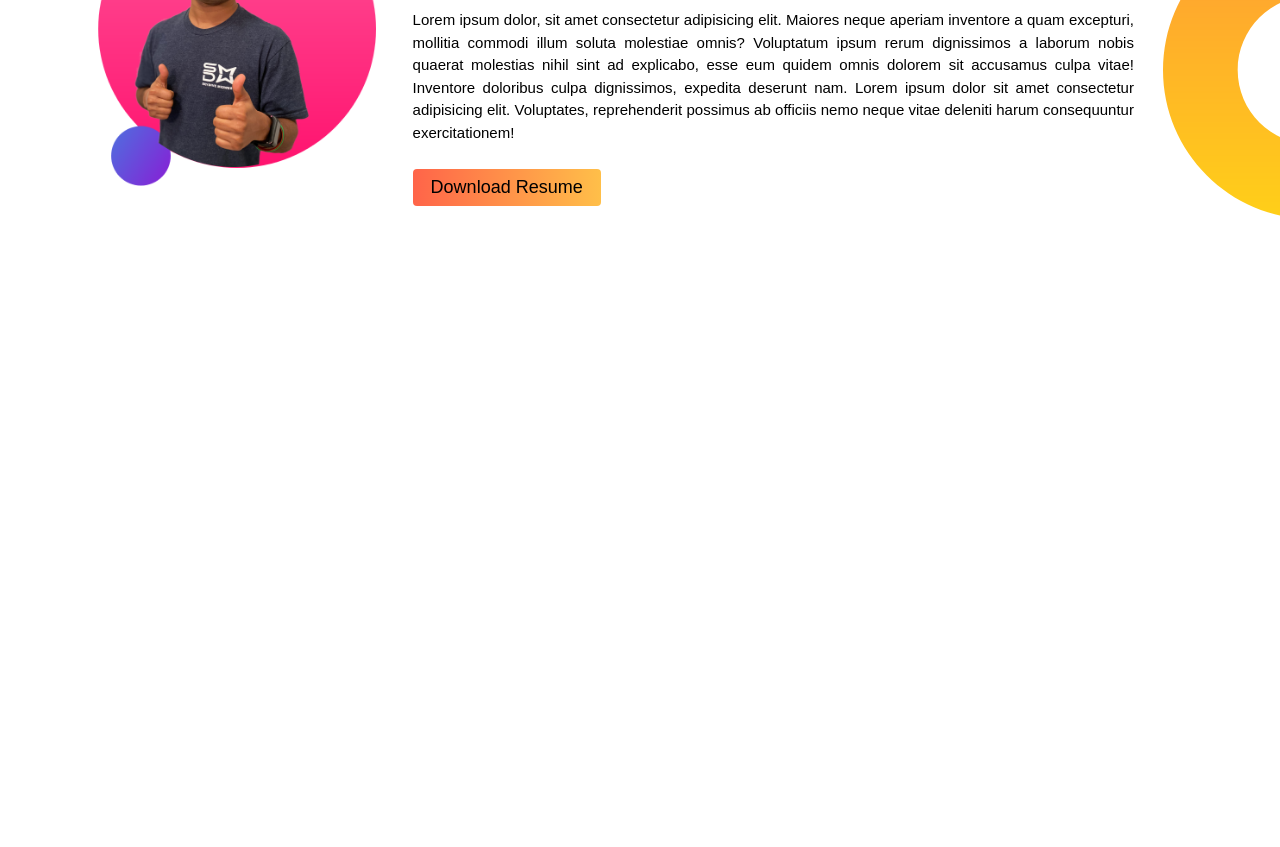
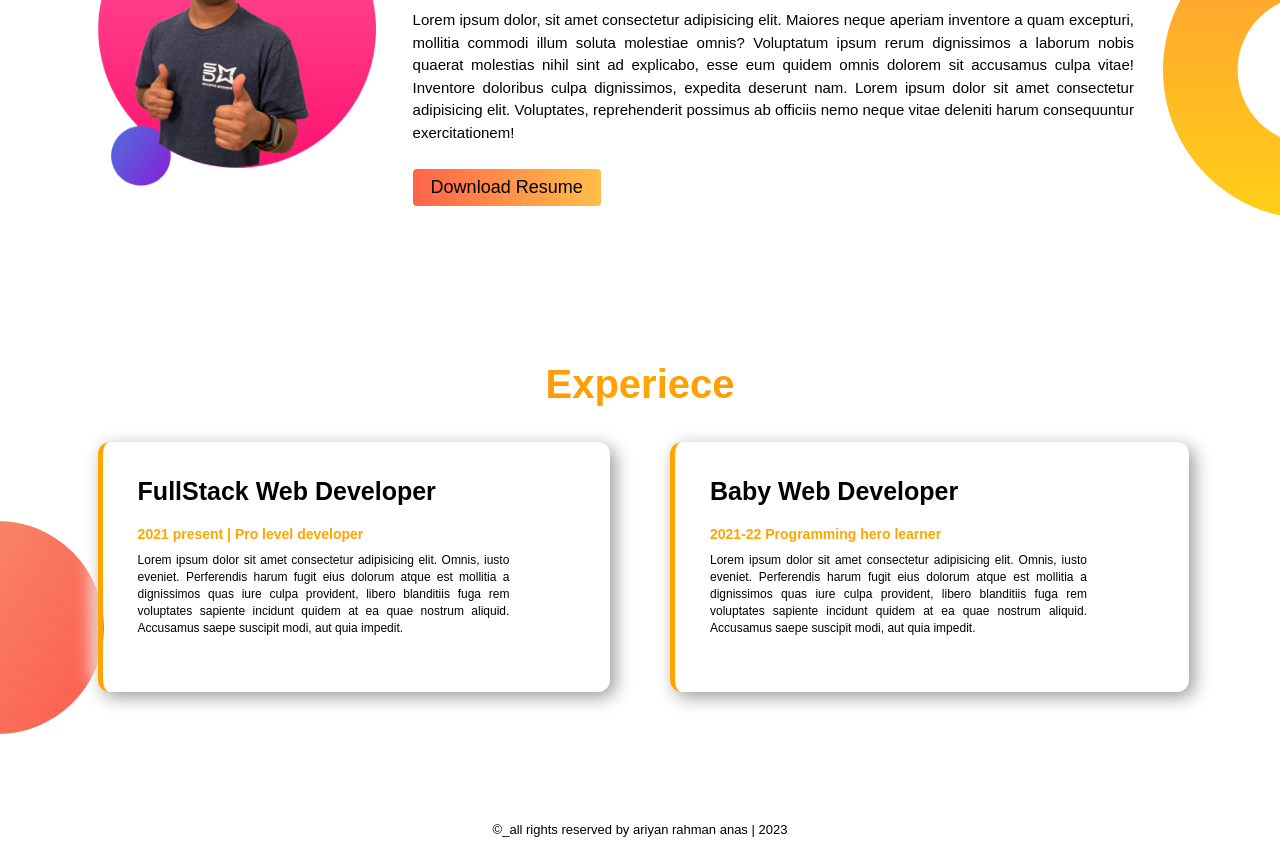
Before and after one commit to Ariyan-Rahamn-Anas/web_portfolio, a plain HTML site: page index.html in a window 1280 px wide. Shown: the part 690-1537 px from the top of the page. Before the commit the page ends 940 px from the top, so only its background shows below. Drawn offline with Linux system fonts and the light colour scheme.

Commit message:
finished P.hero starter website

```diff
--- a/index.html
+++ b/index.html
@@ -6,13 +6,17 @@
     <meta name="viewport" content="width=device-width, initial-scale=1.0">
     <title>Web_Portfolio_P.Hero</title>
 
+    <!-- ======================--- this is google font link ---======================= -->
     <link rel="preconnect" href="https://fonts.googleapis.com">
 <link rel="preconnect" href="https://fonts.gstatic.com" crossorigin>
 <link href="https://fonts.googleapis.com/css2?family=Great+Vibes&display=swap" rel="stylesheet">
 
+    <!-- ======================--- this is CSS link ---======================= -->
     <link rel="stylesheet" href="style.css">
 </head>
 <body style="font-family: sans-serif;" >
+
+    <!-- ====================--- header section is start here --========================= -->
     <section class="container">
         <div class="half-width">
             <h1 class="welcomeMsg">WELCOME to</h1>
@@ -25,18 +29,47 @@
             <img src="./img/jhankar.png" alt="">
         </div>
     </section>
+    <!-- ====================--- header section is end here --========================= -->
 
 
+    <!-- ====================--- dream section is start here --========================= -->
     <section class="dream-sec" >
         <div class="half-widthh">
             <img src="./img/jhankar2.png" alt="">
         </div>
         <div class="half-widthSS">
-            <h2>Big Dream</h2>
+            <h2 class="dream-secHead">Big Dream</h2>
             <h3>Become a web developer</h3>
             <p class="dream-p">Lorem ipsum dolor, sit amet consectetur adipisicing elit. Maiores neque aperiam inventore a quam excepturi, mollitia commodi illum soluta molestiae omnis? Voluptatum ipsum rerum dignissimos a laborum nobis quaerat molestias nihil sint ad explicabo, esse eum quidem omnis dolorem sit accusamus culpa vitae! Inventore doloribus culpa dignissimos, expedita deserunt nam. Lorem ipsum dolor sit amet consectetur adipisicing elit. Voluptates, reprehenderit possimus ab officiis nemo neque vitae deleniti harum consequuntur exercitationem! </p>
-            <a class="resume-btn" href="https://www.linkedin.com/in/ariyan-rahman-anas-699a11202/">Download Resume</a>
+            <a class="resume-btn" target="_blank" href="https://www.linkedin.com/in/ariyan-rahman-anas-699a11202/">Download Resume</a>
         </div>
     </section>
+    <!-- ====================--- dream section is end here --========================= -->
+
+
+    <!-- ====================--- expeerience section is start here --========================= -->
+        <h1 class="experience-secHead">Experiece</h1>
+    <section class="experience-sec">
+        <div class="left-div">
+            <h2>FullStack Web Developer</h2>
+            <h4>2021 present | Pro level developer</h4>
+            <p>Lorem ipsum dolor sit amet consectetur adipisicing elit. Omnis, iusto eveniet. Perferendis harum fugit eius dolorum atque est mollitia a dignissimos quas iure culpa provident, libero blanditiis fuga rem voluptates sapiente incidunt quidem at ea quae nostrum aliquid. Accusamus saepe suscipit modi, aut quia impedit.</p>
+        </div>
+        <div class="right-div" >
+            <h2>Baby Web Developer</h2>
+            <h4>2021-22 Programming hero learner</h4>
+            <p>Lorem ipsum dolor sit amet consectetur adipisicing elit. Omnis, iusto eveniet. Perferendis harum fugit eius dolorum atque est mollitia a dignissimos quas iure culpa provident, libero blanditiis fuga rem voluptates sapiente incidunt quidem at ea quae nostrum aliquid. Accusamus saepe suscipit modi, aut quia impedit.</p>
+        </div>
+    </section>
+    <!-- ====================--- expeerience section is end here --========================= -->
+
+
+    <!-- ====================--- footer section is here --========================= -->
+    <section>
+        <footer>
+            <p>&copy;_all rights reserved by ariyan rahman anas | 2023</p>
+        </footer>
+    </section>
+    <!-- ===============================--- THE--END --====================================  -->
 </body>
 </html>
--- a/style.css
+++ b/style.css
@@ -6,15 +6,16 @@
 html{
     font-size: 62.5%;
 }
+
+
+/* ====================--- header section is start here --========================= */
 .container{
     height: 58rem;
     display: grid;
     grid-template-columns: auto auto auto;
     grid-gap: 2rem;
     background-image: url(./img/top-banner.png);
-    /* background-image: linear-gradient(rgba(141, 221, 255, 0.1),rgba(143, 239, 250, 0.3)),url(./img/top-banner.png); */
     background-repeat: no-repeat;
-    /* border: 1px solid green; */
 }
 .half-width{
     margin-top: 15%;
@@ -25,11 +26,9 @@ html{
 .half-widthS{
     margin: 55% 3%;
     padding-right:9%;
-
 }
 .half-widthS img{
     width: 100%;
-
 }
 h1{
     margin-bottom: 1rem;
@@ -79,11 +78,11 @@ h3 span{
 .button:hover{
     background-image: linear-gradient(to right, #ffbf49, rgb(255, 100, 73));
 }
+/* ====================--- header section is end here --========================= */
 
 
 
-/* dreammmmmmmmmmmm---------------------------------------- */
-
+/* ====================--- dream section is start here --========================= */
 .dream-sec{
     display: grid;
     grid-template-columns: auto auto auto auto;
@@ -106,10 +105,12 @@ h3 span{
     grid-column-start: 2;
     grid-column-end: 4;
 }
-h2{
+.dream-secHead{
     font-size: 3rem;
     margin-bottom: .6rem;
-
+    background-image: linear-gradient(to left, tomato, orange, tomato);
+    -webkit-background-clip: text;
+    -webkit-text-fill-color: transparent;
 }
 .dream-p{
     margin-top: 1.2rem;
@@ -134,3 +135,85 @@ h2{
 .resume-btn:hover{
         background-image: linear-gradient(to right, #ffbf49, rgb(255, 100, 73));
 }
+/* ====================--- dream section is end here --========================= */
+
+
+
+/* ====================--- expeerience section is start here --========================= */
+.experience-secHead{
+    margin-top: 11.2rem;
+    margin-bottom: 3.5rem;
+    font-size: 4rem;
+    text-align: center;
+    background-image: linear-gradient(to left, tomato, orange, tomato);
+    -webkit-background-clip: text;
+    -webkit-text-fill-color: transparent;
+}
+.experience-sec{
+    display: grid;
+    grid-template-columns: auto auto;
+    grid-gap: 6rem;
+    padding-bottom: 12rem;
+    background-image: url(./img/exp-bg.png);
+    background-repeat: no-repeat;
+    background-position: left;
+}
+.experience-sec h2{
+    font-size: 2.5rem;
+    margin-bottom: 2rem;
+}
+.experience-sec h4{
+    font-size: 1.4rem;
+    margin-bottom: 1rem;
+    color: orange;
+}
+.experience-sec p{
+    text-align: justify;
+    font-size: 1.2rem;
+    line-height: 1.4;
+    width: 85%;
+}
+.left-div{
+    padding: 3.5rem;
+    border-radius: 12px;
+    border-left: 5px solid orange;
+background: transparent;
+box-shadow:  5px 5px 18px #9b9b9b,
+             -5px -5px 18px #ffffff;
+    margin-left: 16%;
+    height: 25rem;
+    transition-duration: .5s;
+}
+.left-div:hover{
+    transform: scale(1.1,1.1);
+}
+.left-div::before{
+    content: "";
+    height: 100%;
+    width: 2%;
+    background-color: orange;
+}
+.right-div{
+    padding: 3.5rem;
+    border-radius: 12px;
+    border-left: 5px solid orange;
+background: transparent;
+box-shadow:  5px 5px 18px #9b9b9b,
+             -5px -5px 18px #ffffff;
+             margin-right: 15%;
+             height: 25rem;
+    transition-duration: .5s;
+}
+.right-div:hover{
+    transform: scale(1.1,1.1);
+}
+/* ====================--- expeerience section is end here --========================= */
+
+
+/* ====================--- footer section is here --========================= */
+footer p{
+    font-size: 1.3rem;
+    text-align: center;
+    padding: 1rem 0;
+}
+/* ====================================--- THE--END --=============================================== */
```
